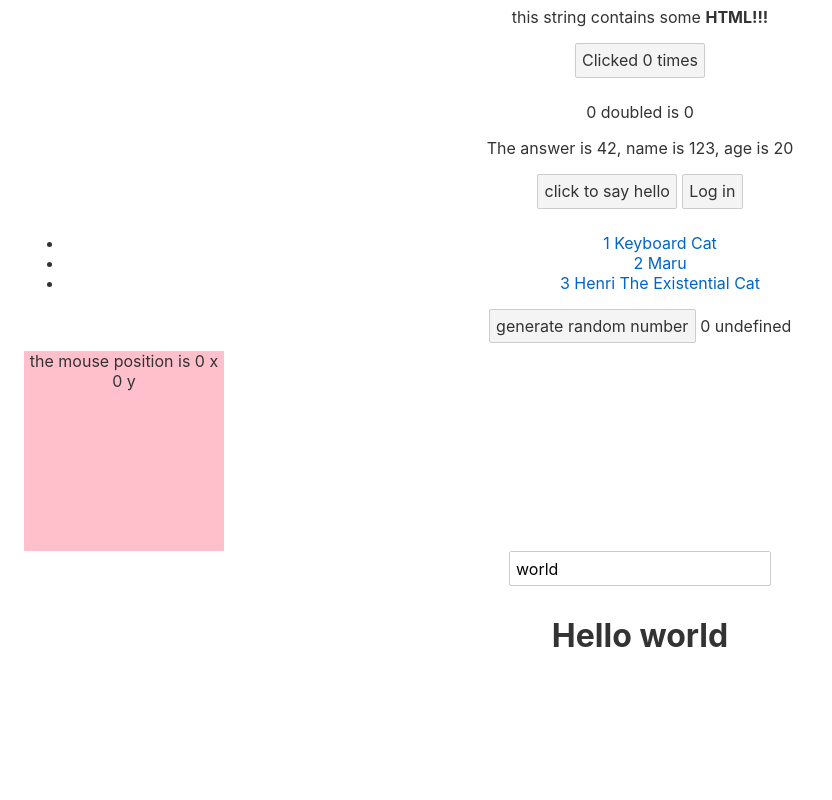
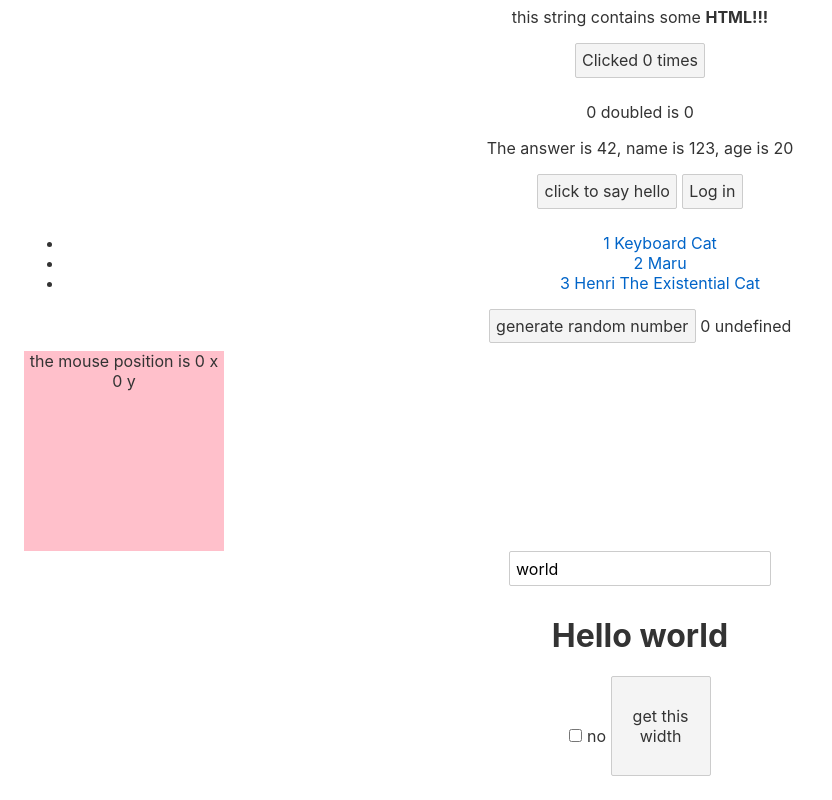
Before and after one commit to isaacy-125/KnowledgeManage, a Svelte app in the folder Svelte/svelte-projects/my-svelte-project/: page / in a window 1280 px wide. Shown: the part 439-1239 px from the top of the page, without its empty margins (0-832 px from the left). Before the commit the page ends 1131 px from the top, so only its background shows below. Built offline with nearby package versions, Linux system fonts and the light colour scheme.

Commit message:
[ADD]增加svelte demo

```diff
--- a/Svelte/svelte-projects/my-svelte-project/src/Bind.svelte
+++ b/Svelte/svelte-projects/my-svelte-project/src/Bind.svelte
@@ -1,8 +1,33 @@
 <script>
     let name = 'world';
+    let checked = false;
+    let thisDiv;
+
+    function getWidth() {
+        console.log(thisDiv);
+    }
 </script>
 
 <!-- 双向绑定数据 -->
 <input bind:value={name} />
 
 <h1>Hello {name}</h1>
+
+<input type="checkbox" bind:checked={checked}>
+{#if checked}
+yes
+{:else}
+no
+{/if}
+
+<!-- bind:this可以获取当前ref -->
+<button bind:this={thisDiv} class="bindThis" on:click={getWidth}>
+    get this width
+</button>
+
+<style>
+    .bindThis {
+        width: 100px;
+        height: 100px;
+    }
+</style>
```
